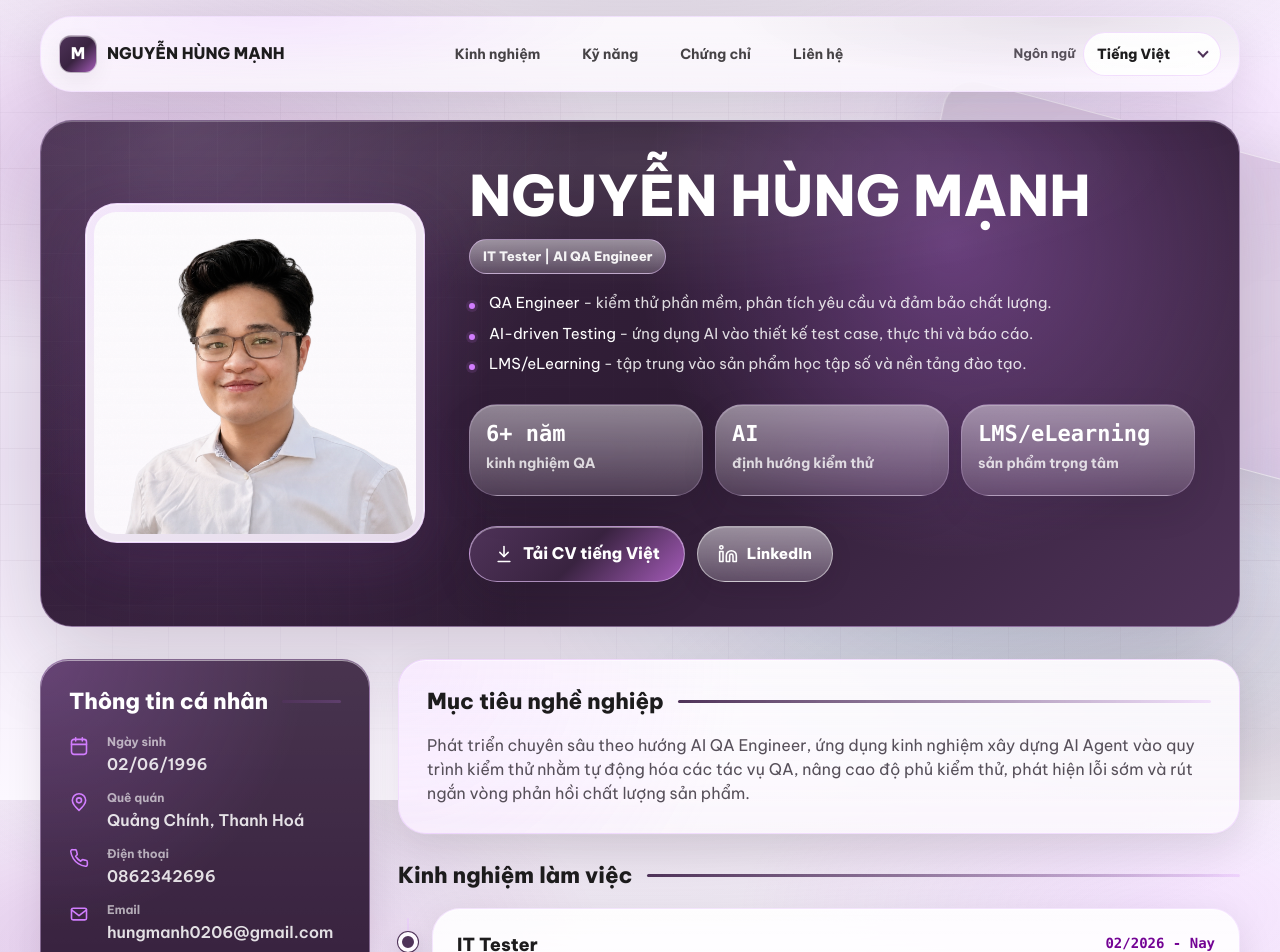
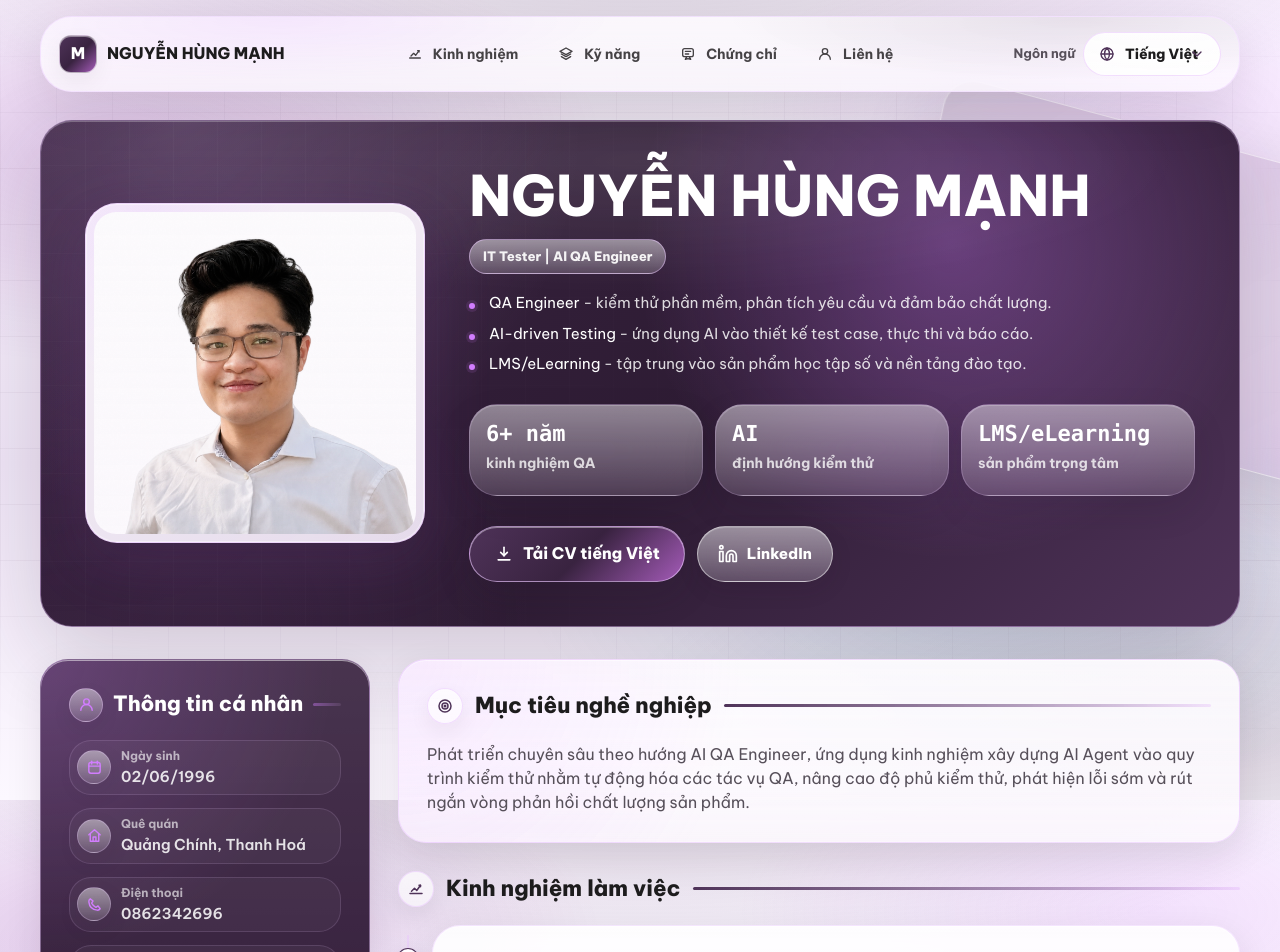
Before and after one commit to hungmanh0206/nguyenhungmanh-cv, a Next.js app: page / in a window 1280 px wide. Shown: the top 952 px of the page. Built offline with nearby package versions, Linux system fonts and the light colour scheme.

Commit message:
Apply aubergine component icons

```diff
--- a/app/globals.css
+++ b/app/globals.css
@@ -158,6 +158,12 @@ svg {
   display: block;
 }
 
+.stage-icon {
+  flex: 0 0 20px;
+  width: 20px;
+  height: 20px;
+}
+
 h1,
 h2,
 h3,
@@ -271,6 +277,10 @@ p {
 }
 
 .nav-links button {
+  display: inline-flex;
+  align-items: center;
+  justify-content: center;
+  gap: 8px;
   min-height: 40px;
   padding: 10px 16px;
   border: 1px solid transparent;
@@ -282,10 +292,16 @@ p {
   font-weight: 700;
   white-space: nowrap;
   transition:
-    background 180ms ease,
-    color 180ms ease,
-    box-shadow 180ms ease,
-    transform 180ms ease;
+    background 420ms var(--motion-ease),
+    border-color 420ms var(--motion-ease),
+    color 420ms var(--motion-ease),
+    box-shadow 420ms var(--motion-ease),
+    transform 420ms var(--motion-ease);
+}
+
+.nav-links button .stage-icon {
+  width: 16px;
+  height: 16px;
 }
 
 .nav-links button:hover,
@@ -340,11 +356,12 @@ p {
   cursor: pointer;
   font-size: 14px;
   font-weight: 800;
+  white-space: nowrap;
   backdrop-filter: var(--frosted-blur);
   transition:
-    border-color 180ms ease,
-    box-shadow 180ms ease,
-    transform 180ms ease;
+    border-color 420ms var(--motion-ease),
+    box-shadow 420ms var(--motion-ease),
+    transform 420ms var(--motion-ease);
 }
 
 .language-trigger:hover,
@@ -357,18 +374,29 @@ p {
   transform: translateY(-1px);
 }
 
+.language-icon,
 .language-chevron {
-  flex: 0 0 8px;
-  width: 8px;
-  height: 8px;
-  border-right: 2px solid var(--brand);
-  border-bottom: 2px solid var(--brand);
-  transform: translateY(-2px) rotate(45deg);
-  transition: transform 180ms ease;
+  color: var(--brand);
+}
+
+.language-icon {
+  width: 16px;
+  height: 16px;
+}
+
+#language-combobox-value {
+  min-width: 0;
+  white-space: nowrap;
+}
+
+.language-chevron {
+  width: 16px;
+  height: 16px;
+  transition: transform 420ms var(--motion-ease);
 }
 
 .language-trigger[aria-expanded="true"] .language-chevron {
-  transform: translateY(2px) rotate(225deg);
+  transform: rotate(180deg);
 }
 
 .language-options {
@@ -408,6 +436,19 @@ p {
   white-space: nowrap;
 }
 
+.language-option-check {
+  display: grid;
+  flex: 0 0 18px;
+  width: 18px;
+  height: 18px;
+  place-items: center;
+}
+
+.language-option-check .stage-icon {
+  width: 16px;
+  height: 16px;
+}
+
 .language-option:hover {
   border-color: rgba(234, 200, 254, 0.54);
   background: rgba(249, 240, 255, 0.78);
@@ -668,9 +709,8 @@ p {
   white-space: nowrap;
 }
 
-.button svg,
-.contact-row svg,
-.verify-link svg {
+.button .stage-icon,
+.verify-link .stage-icon {
   flex: 0 0 20px;
   width: 20px;
   height: 20px;
@@ -754,9 +794,31 @@ p {
 .section-title {
   display: flex;
   align-items: center;
-  gap: 14px;
+  gap: 12px;
   min-width: 0;
   margin-bottom: 18px;
+}
+
+.section-title-icon {
+  display: inline-grid;
+  flex: 0 0 36px;
+  width: 36px;
+  height: 36px;
+  place-items: center;
+  border: 1px solid rgba(234, 200, 254, 0.56);
+  border-radius: var(--radius-pill);
+  background:
+    var(--frosted-highlight),
+    rgba(255, 255, 255, 0.58);
+  color: var(--brand);
+  box-shadow: 0 8px 22px rgba(37, 22, 42, 0.06);
+  backdrop-filter: var(--frosted-blur);
+  -webkit-backdrop-filter: var(--frosted-blur);
+}
+
+.section-title-icon .stage-icon {
+  width: 18px;
+  height: 18px;
 }
 
 .section-title h2 {
@@ -769,9 +831,9 @@ p {
   overflow-wrap: anywhere;
 }
 
-.section-title span {
+.section-title-line {
   flex: 1 1 48px;
-  min-width: 48px;
+  min-width: 28px;
   height: 3px;
   border-radius: var(--radius-pill);
   background: linear-gradient(90deg, var(--brand), rgba(209, 125, 254, 0.18));
@@ -779,6 +841,33 @@ p {
 
 .profile-panel .section-title h2 {
   color: var(--white);
+  font-size: 21px;
+}
+
+.profile-panel .section-title {
+  gap: 10px;
+}
+
+.profile-panel .section-title-icon {
+  flex-basis: 34px;
+  width: 34px;
+  height: 34px;
+  border-color: rgba(234, 200, 254, 0.36);
+  background:
+    var(--frosted-highlight),
+    rgba(255, 255, 255, 0.08);
+  color: var(--color-iris-light);
+}
+
+.profile-panel .section-title-icon .stage-icon {
+  width: 17px;
+  height: 17px;
+}
+
+.profile-panel .section-title-line {
+  flex-basis: 0;
+  min-width: 0;
+  background: linear-gradient(90deg, rgba(209, 125, 254, 0.42), rgba(234, 200, 254, 0.1));
 }
 
 .contact-list {
@@ -788,20 +877,46 @@ p {
 
 .contact-row {
   display: grid;
-  grid-template-columns: 26px minmax(0, 1fr);
-  gap: 12px;
-  align-items: start;
+  grid-template-columns: 34px minmax(0, 1fr);
+  gap: 10px;
+  align-items: center;
+  min-height: 50px;
+  padding: 6px 7px;
+  border: 1px solid rgba(234, 200, 254, 0.14);
   border-radius: var(--radius-md);
+  background: rgba(255, 255, 255, 0.04);
   color: rgba(255, 255, 255, 0.86);
+  transition:
+    background 420ms var(--motion-ease),
+    border-color 420ms var(--motion-ease),
+    color 420ms var(--motion-ease),
+    transform 420ms var(--motion-ease);
 }
 
 a.contact-row:hover {
+  border-color: rgba(234, 200, 254, 0.36);
+  background: rgba(255, 255, 255, 0.08);
   color: var(--color-lavender-mist);
-}
-
-.contact-row svg {
-  margin-top: 3px;
+  transform: translateY(-1px);
+}
+
+.contact-icon {
+  display: inline-grid;
+  width: 34px;
+  height: 34px;
+  place-items: center;
+  border: 1px solid rgba(234, 200, 254, 0.28);
+  border-radius: var(--radius-md);
+  background:
+    var(--frosted-highlight),
+    rgba(255, 255, 255, 0.08);
   color: var(--color-iris-light);
+  box-shadow: 0 8px 22px rgba(37, 22, 42, 0.08);
+}
+
+.contact-icon .stage-icon {
+  width: 17px;
+  height: 17px;
 }
 
 .contact-row span {
@@ -820,8 +935,13 @@ a.contact-row:hover {
   display: block;
   margin-top: 1px;
   font-style: normal;
+  font-size: 15px;
   font-weight: 600;
   overflow-wrap: anywhere;
+}
+
+.contact-row-email em {
+  font-size: 14px;
 }
 
 .divider {
@@ -992,10 +1112,18 @@ time,
 }
 
 .product-links > strong {
-  display: block;
+  display: inline-flex;
+  align-items: center;
+  gap: 6px;
   color: var(--ink-700);
   font-size: 13px;
   font-weight: 800;
+}
+
+.product-links > strong .stage-icon {
+  width: 15px;
+  height: 15px;
+  color: var(--brand);
 }
 
 .product-links div {
@@ -1055,6 +1183,32 @@ time,
   padding: 22px;
 }
 
+.skill-group h3 {
+  display: flex;
+  align-items: center;
+  gap: 10px;
+}
+
+.skill-icon {
+  display: inline-grid;
+  flex: 0 0 34px;
+  width: 34px;
+  height: 34px;
+  place-items: center;
+  border: 1px solid rgba(234, 200, 254, 0.54);
+  border-radius: var(--radius-pill);
+  background:
+    var(--frosted-highlight),
+    rgba(249, 240, 255, 0.72);
+  color: var(--brand);
+  box-shadow: 0 8px 22px rgba(37, 22, 42, 0.06);
+}
+
+.skill-icon .stage-icon {
+  width: 18px;
+  height: 18px;
+}
+
 .skill-group div {
   display: flex;
   flex-wrap: wrap;
@@ -1062,7 +1216,7 @@ time,
   margin-top: 14px;
 }
 
-.skill-group span {
+.skill-group div > span {
   display: inline-flex;
   align-items: center;
   min-height: 32px;
@@ -1078,8 +1232,8 @@ time,
   line-height: 1.2;
 }
 
-.skill-group:nth-child(3) span,
-.skill-group:nth-child(5) span {
+.skill-group:nth-child(3) div > span,
+.skill-group:nth-child(5) div > span {
   border-color: rgba(209, 125, 254, 0.38);
   background:
     var(--frosted-highlight),
@@ -1152,14 +1306,14 @@ time,
   line-height: 1.45;
 }
 
-.education-details svg {
+.education-details .stage-icon {
   width: 18px;
   height: 18px;
   margin-top: 2px;
   color: var(--brand);
 }
 
-.education-details p:last-child svg {
+.education-details p:last-child .stage-icon {
   color: var(--color-iris);
 }
 
@@ -1389,12 +1543,15 @@ time,
     rgba(255, 255, 255, 0.62);
   color: var(--brand);
   cursor: pointer;
-  font-size: 28px;
-  font-weight: 700;
   line-height: 1;
   transition:
     transform 160ms ease,
     box-shadow 180ms ease;
+}
+
+.modal-close .stage-icon {
+  width: 18px;
+  height: 18px;
 }
 
 .modal-close:hover {
@@ -1459,6 +1616,15 @@ time,
   color: var(--ink-800);
 }
 
+.modal-contact .contact-icon {
+  border-color: rgba(234, 200, 254, 0.54);
+  background:
+    var(--frosted-highlight),
+    rgba(249, 240, 255, 0.72);
+  color: var(--brand);
+  box-shadow: 0 8px 22px rgba(37, 22, 42, 0.06);
+}
+
 .modal-contact .contact-row:last-child {
   border-bottom: 0;
 }
@@ -1469,10 +1635,6 @@ time,
 
 .modal-contact .contact-row strong {
   color: var(--ink-500);
-}
-
-.modal-contact .contact-row svg {
-  color: var(--brand);
 }
 
 .modal-contact .simple-list {
@@ -1511,10 +1673,19 @@ time,
 }
 
 .certificate-preview-head h3 {
+  display: inline-flex;
+  align-items: center;
+  gap: 8px;
   color: var(--ink-900);
   font-size: 16px;
   font-weight: 900;
   line-height: 1.25;
+}
+
+.certificate-preview-head h3 .stage-icon {
+  width: 18px;
+  height: 18px;
+  color: var(--brand);
 }
 
 .preview-open-link {
@@ -1584,9 +1755,22 @@ time,
   .nav-links {
     grid-column: 1 / -1;
     grid-row: 2;
-    justify-content: flex-start;
-    overflow-x: auto;
+    justify-content: space-between;
+    gap: 4px;
+    overflow: visible;
     padding-bottom: 2px;
+  }
+
+  .nav-links button {
+    flex: 1 1 0;
+    min-width: 0;
+    gap: 0;
+    padding: 8px;
+    font-size: 13px;
+  }
+
+  .nav-links button .stage-icon {
+    display: none;
   }
 
   .hero-section,
@@ -1641,7 +1825,7 @@ time,
   }
 
   .language-combobox {
-    width: 146px;
+    width: 150px;
   }
 
   .hero-section {
@@ -1803,7 +1987,7 @@ time,
   }
 
   .language-combobox {
-    width: 138px;
+    width: 146px;
   }
 
   .language-trigger {
@@ -1813,7 +1997,7 @@ time,
 
   .nav-links button {
     min-height: 36px;
-    padding: 8px 10px;
+    padding: 8px 6px;
     font-size: 13px;
   }
 
@@ -1921,6 +2105,14 @@ time,
 }
 
 @media (max-width: 360px) {
+  .language-combobox {
+    width: 138px;
+  }
+
+  .language-icon {
+    display: none;
+  }
+
   .hero-stats {
     grid-template-columns:
       minmax(0, 0.8fr)
--- a/app/page.tsx
+++ b/app/page.tsx
@@ -10,18 +10,45 @@ import {
 
 type Locale = "vi" | "en";
 type IconName =
+  | "academy"
   | "book"
   | "building"
   | "calendar"
+  | "certificate"
+  | "check"
+  | "chevron"
+  | "close"
+  | "database"
   | "download"
   | "external"
+  | "globe"
+  | "home"
+  | "layers"
+  | "link"
   | "linkedin"
   | "mail"
   | "map"
-  | "phone";
+  | "phone"
+  | "progress"
+  | "settings"
+  | "shield"
+  | "spark"
+  | "star"
+  | "target"
+  | "user"
+  | "zap";
 
 const modalSections = ["experience", "skills", "certificates", "contact"] as const;
 type ModalKey = (typeof modalSections)[number];
+
+const navIcons: readonly IconName[] = ["progress", "layers", "certificate", "user"];
+const skillGroupIcons: readonly IconName[] = [
+  "shield",
+  "settings",
+  "spark",
+  "zap",
+  "database",
+];
 
 const certificateUrl = "https://hust.ediploma.vn/verify/Zf3y-0Ovt-iJen";
 const certificatePdfUrl = "/data-analysis-certificate.pdf";
@@ -634,7 +661,8 @@ export default function Home() {
               onClick={() => openModal(modalSections[index])}
               type="button"
             >
-              {item}
+              <Icon name={navIcons[index]} />
+              <span>{item}</span>
             </button>
           ))}
         </nav>
@@ -656,8 +684,9 @@ export default function Home() {
               role="combobox"
               type="button"
             >
+              <Icon className="language-icon" name="globe" />
               <span id="language-combobox-value">{t.languageName}</span>
-              <span className="language-chevron" aria-hidden="true" />
+              <Icon className="language-chevron" name="chevron" />
             </button>
             {isLanguageOpen ? (
               <div
@@ -679,7 +708,9 @@ export default function Home() {
                     type="button"
                   >
                     <span>{option.label}</span>
-                    <span aria-hidden="true">{locale === option.value ? "✓" : ""}</span>
+                    <span className="language-option-check" aria-hidden="true">
+                      {locale === option.value ? <Icon name="check" /> : null}
+                    </span>
                   </button>
                 ))}
               </div>
@@ -734,14 +765,14 @@ export default function Home() {
 
         <section className="cv-layout">
           <aside className="profile-panel" id="contact" aria-labelledby="contact-title">
-            <SectionTitle id="contact-title">{t.contactTitle}</SectionTitle>
+            <SectionTitle icon="user" id="contact-title">{t.contactTitle}</SectionTitle>
             <div className="contact-list">
               {t.contact.map((item) => (
                 <ContactRow key={`${item.label}-${item.value}`} {...item} />
               ))}
             </div>
             <div className="divider" />
-            <SectionTitle>{t.interestsTitle}</SectionTitle>
+            <SectionTitle icon="spark">{t.interestsTitle}</SectionTitle>
             <ul className="simple-list">
               {t.interests.map((interest) => (
                 <li key={interest}>{interest}</li>
@@ -751,12 +782,12 @@ export default function Home() {
 
           <div className="content-stack">
             <section className="section-card focus-card" aria-labelledby="focus-title">
-              <SectionTitle id="focus-title">{t.focusTitle}</SectionTitle>
+              <SectionTitle icon="target" id="focus-title">{t.focusTitle}</SectionTitle>
               <p>{t.focus}</p>
             </section>
 
             <section id="experience" aria-labelledby="experience-title">
-              <SectionTitle id="experience-title">{t.experienceTitle}</SectionTitle>
+              <SectionTitle icon="progress" id="experience-title">{t.experienceTitle}</SectionTitle>
               <ExperienceList
                 experiences={t.experiences}
                 productLabel={t.productLabel}
@@ -764,7 +795,7 @@ export default function Home() {
             </section>
 
             <section id="skills" aria-labelledby="skills-title">
-              <SectionTitle id="skills-title">{t.skillsTitle}</SectionTitle>
+              <SectionTitle icon="layers" id="skills-title">{t.skillsTitle}</SectionTitle>
               <SkillsGrid skillGroups={t.skillGroups} />
             </section>
 
@@ -773,7 +804,7 @@ export default function Home() {
                 className="section-card education-card"
                 aria-labelledby="education-title"
               >
-                <SectionTitle id="education-title">{t.educationTitle}</SectionTitle>
+                <SectionTitle icon="academy" id="education-title">{t.educationTitle}</SectionTitle>
                 <div className="education-credential">
                   <div className="education-content">
                     <h3>{t.education.school}</h3>
@@ -800,7 +831,7 @@ export default function Home() {
                 id="certificates"
                 aria-labelledby="certificates-title"
               >
-                <SectionTitle id="certificates-title">{t.certTitle}</SectionTitle>
+                <SectionTitle icon="certificate" id="certificates-title">{t.certTitle}</SectionTitle>
                 <CertificateList
                   certs={t.certs}
                   mode="page"
@@ -811,7 +842,7 @@ export default function Home() {
             </section>
 
             <section className="section-card awards-card" aria-labelledby="awards-title">
-              <SectionTitle id="awards-title">{t.awardsTitle}</SectionTitle>
+              <SectionTitle icon="star" id="awards-title">{t.awardsTitle}</SectionTitle>
               <div className="awards-list">
                 {t.awards.map((award) => (
                   <article className="award-item" key={`${award.year}-${award.title}`}>
@@ -853,7 +884,7 @@ export default function Home() {
                 onClick={closeModal}
                 type="button"
               >
-                <span aria-hidden="true">×</span>
+                <Icon name="close" />
               </button>
             </header>
             <div className="modal-body">{renderModalBody(activeModal, t)}</div>
@@ -908,7 +939,10 @@ function ProductLinks({
 }) {
   return (
     <div className="product-links">
-      <strong>{label}</strong>
+      <strong>
+        <Icon name="link" />
+        <span>{label}</span>
+      </strong>
       <div>
         {products.map((product) => (
           <a
@@ -930,9 +964,14 @@ function ProductLinks({
 function SkillsGrid({ skillGroups }: { skillGroups: readonly SkillGroup[] }) {
   return (
     <div className="skills-grid">
-      {skillGroups.map((group) => (
+      {skillGroups.map((group, index) => (
         <article className="skill-group" key={group.title}>
-          <h3>{group.title}</h3>
+          <h3>
+            <span className="skill-icon" aria-hidden="true">
+              <Icon name={skillGroupIcons[index] ?? "layers"} />
+            </span>
+            <span>{group.title}</span>
+          </h3>
           <div>
             {group.items.map((item) => (
               <span key={item}>{item}</span>
@@ -990,7 +1029,10 @@ function CertificateList({
       {mode === "modal" && linkedCertificate ? (
         <div className="certificate-preview">
           <div className="certificate-preview-head">
-            <h3>{certificatePreviewTitle}</h3>
+            <h3>
+              <Icon name="certificate" />
+              <span>{certificatePreviewTitle}</span>
+            </h3>
             <div className="preview-actions">
               <a
                 className="preview-open-link"
@@ -1082,11 +1124,24 @@ function hasHref(cert: Certificate): cert is Certificate & { href: string } {
   return "href" in cert && Boolean(cert.href);
 }
 
-function SectionTitle({ children, id }: { children: ReactNode; id?: string }) {
+function SectionTitle({
+  children,
+  icon,
+  id,
+}: {
+  children: ReactNode;
+  icon?: IconName;
+  id?: string;
+}) {
   return (
     <div className="section-title">
+      {icon ? (
+        <span className="section-title-icon" aria-hidden="true">
+          <Icon name={icon} />
+        </span>
+      ) : null}
       <h2 id={id}>{children}</h2>
-      <span aria-hidden="true" />
+      <span className="section-title-line" aria-hidden="true" />
     </div>
   );
 }
@@ -1104,18 +1159,23 @@ function ContactRow({
 }) {
   const body = (
     <>
-      <Icon name={icon} />
+      <span className="contact-icon" aria-hidden="true">
+        <Icon name={icon} />
+      </span>
       <span>
         <strong>{label}</strong>
         <em>{value}</em>
       </span>
     </>
   );
+  const rowClassName = `contact-row${
+    href?.startsWith("mailto") ? " contact-row-email" : ""
+  }`;
 
   if (href) {
     return (
       <a
-        className="contact-row"
+        className={rowClassName}
         href={href}
         target={href.startsWith("http") ? "_blank" : undefined}
         rel="noreferrer"
@@ -1125,83 +1185,59 @@ function ContactRow({
     );
   }
 
-  return <div className="contact-row">{body}</div>;
+  return <div className={rowClassName}>{body}</div>;
 }
 
-function Icon({ name }: { name: IconName }) {
-  const paths: Record<IconName, ReactNode> = {
-    book: (
-      <>
-        <path d="M4 19.5A2.5 2.5 0 0 1 6.5 17H20" />
-        <path d="M4 4.5A2.5 2.5 0 0 1 6.5 2H20v20H6.5A2.5 2.5 0 0 1 4 19.5z" />
-      </>
-    ),
-    building: (
-      <>
-        <path d="M4 21h16" />
-        <path d="M6 21V5a2 2 0 0 1 2-2h8a2 2 0 0 1 2 2v16" />
-        <path d="M9 7h1" />
-        <path d="M14 7h1" />
-        <path d="M9 11h1" />
-        <path d="M14 11h1" />
-        <path d="M10 21v-4h4v4" />
-      </>
-    ),
-    calendar: (
-      <>
-        <path d="M8 2v4" />
-        <path d="M16 2v4" />
-        <path d="M3 10h18" />
-        <rect x="3" y="4" width="18" height="18" rx="3" />
-      </>
-    ),
-    download: (
-      <>
-        <path d="M12 3v12" />
-        <path d="m7 10 5 5 5-5" />
-        <path d="M5 21h14" />
-      </>
-    ),
-    external: (
-      <>
-        <path d="M14 3h7v7" />
-        <path d="M10 14 21 3" />
-        <path d="M21 14v5a2 2 0 0 1-2 2H5a2 2 0 0 1-2-2V5a2 2 0 0 1 2-2h5" />
-      </>
-    ),
-    linkedin: (
-      <>
+function Icon({ className, name }: { className?: string; name: IconName }) {
+  const stageIconIds: Partial<Record<IconName, string>> = {
+    academy: "stage-icon-academy",
+    book: "stage-icon-book-open",
+    building: "stage-icon-academy",
+    calendar: "stage-icon-calendar",
+    certificate: "stage-icon-certificate",
+    check: "stage-icon-check",
+    chevron: "stage-icon-chevron-down",
+    close: "stage-icon-close",
+    database: "stage-icon-database",
+    download: "stage-icon-download",
+    external: "stage-icon-external-link",
+    globe: "stage-icon-globe",
+    home: "stage-icon-home",
+    layers: "stage-icon-layers",
+    link: "stage-icon-link",
+    mail: "stage-icon-mail",
+    map: "stage-icon-home",
+    phone: "stage-icon-phone",
+    progress: "stage-icon-progress",
+    settings: "stage-icon-settings",
+    shield: "stage-icon-shield-check",
+    spark: "stage-icon-spark",
+    star: "stage-icon-star",
+    target: "stage-icon-target",
+    user: "stage-icon-user",
+    zap: "stage-icon-zap",
+  };
+  const classNames = ["stage-icon", className].filter(Boolean).join(" ");
+
+  if (name !== "linkedin") {
+    return (
+      <svg className={classNames} aria-hidden="true">
+        <use href={`/stage-icons.svg#${stageIconIds[name] ?? "stage-icon-spark"}`} />
+      </svg>
+    );
+  }
+
+  return (
+    <svg className={classNames} aria-hidden="true" viewBox="0 0 24 24" fill="none">
+      <g
+        stroke="currentColor"
+        strokeWidth="2"
+        strokeLinecap="round"
+        strokeLinejoin="round"
+      >
         <path d="M16 8a6 6 0 0 1 6 6v7h-4v-7a2 2 0 0 0-4 0v7h-4v-7a6 6 0 0 1 6-6z" />
         <path d="M2 9h4v12H2z" />
         <circle cx="4" cy="4" r="2" />
-      </>
-    ),
-    mail: (
-      <>
-        <rect x="3" y="5" width="18" height="14" rx="2" />
-        <path d="m3 7 9 7 9-7" />
-      </>
-    ),
-    map: (
-      <>
-        <path d="M20 10c0 5-8 12-8 12S4 15 4 10a8 8 0 1 1 16 0z" />
-        <circle cx="12" cy="10" r="3" />
-      </>
-    ),
-    phone: (
-      <path d="M22 16.9v3a2 2 0 0 1-2.2 2 19.8 19.8 0 0 1-8.6-3.1 19.5 19.5 0 0 1-6-6A19.8 19.8 0 0 1 2.1 4.2 2 2 0 0 1 4.1 2h3a2 2 0 0 1 2 1.7c.1 1 .4 1.9.7 2.8a2 2 0 0 1-.5 2.1L8 9.9a16 16 0 0 0 6 6l1.3-1.3a2 2 0 0 1 2.1-.5c.9.3 1.8.6 2.8.7a2 2 0 0 1 1.8 2.1z" />
-    ),
-  };
-
-  return (
-    <svg aria-hidden="true" viewBox="0 0 24 24" fill="none">
-      <g
-        stroke="currentColor"
-        strokeWidth="1.9"
-        strokeLinecap="round"
-        strokeLinejoin="round"
-      >
-        {paths[name]}
       </g>
     </svg>
   );
```
Also changed, not shown: public/stage-icons.svg (added), 1 other file (tests, documents, lock files or other folders).
